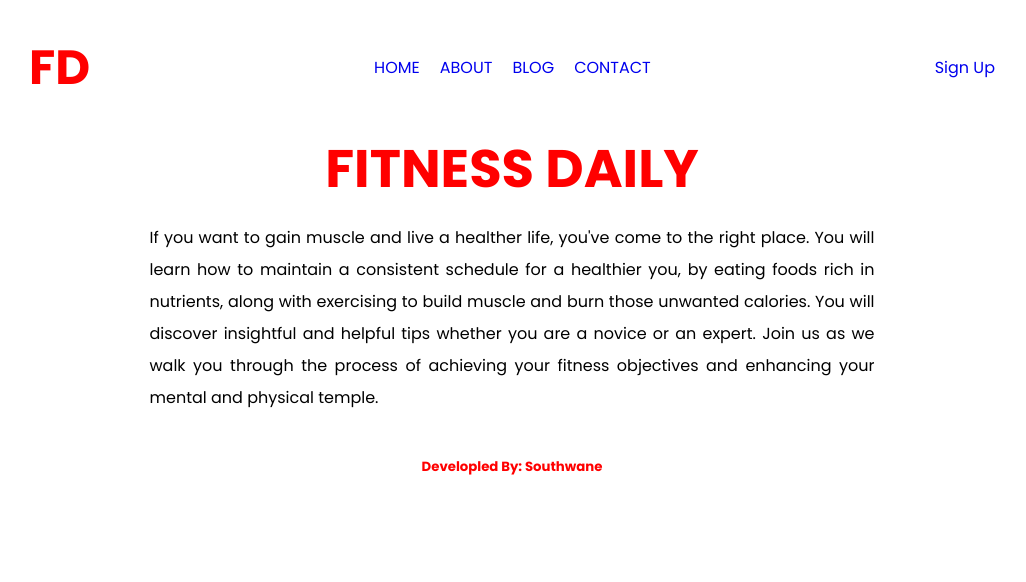
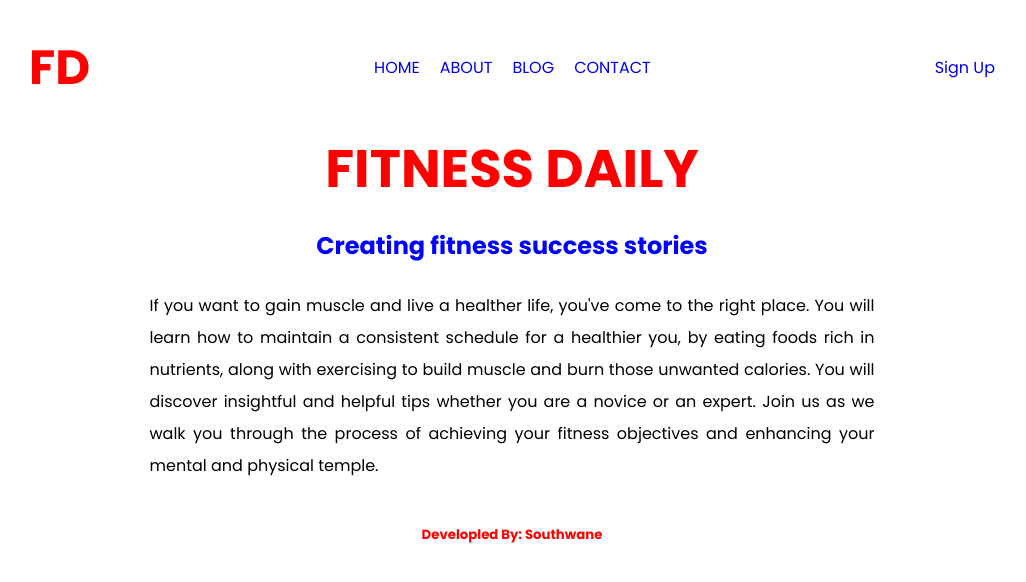
Before and after one commit to southwane/fitness-daily, a Next.js app: page / in a window 1280 px wide. Shown: the top 582 px of the page, without its empty margins (128-1154 px from the left). Built offline with nearby package versions, Linux system fonts and the light colour scheme.

Commit message:
file changes

```diff
--- a/app/page.js
+++ b/app/page.js
@@ -6,6 +6,7 @@ export default function Home() {
       <section className={page.container}>
         <div className={page.innerContainer}>
           <h1 className={page.title}>FITNESS DAILY</h1>
+          <h2 className={page.tagline}>Creating fitness success stories</h2>
 
           <p className={page.content}>
             If you want to gain muscle and live a healther life, you&apos;ve
--- a/app/page.module.css
+++ b/app/page.module.css
@@ -15,6 +15,12 @@
   text-align: center;
 }
 
+.tagline {
+  text-align: center;
+  color: blue;
+  margin-bottom: 20px;
+}
+
 .content {
   text-align: justify;
 }
```
